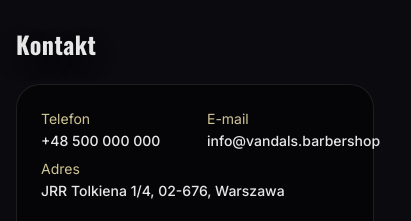
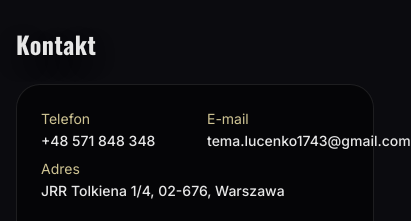
Before and after one commit to YaGlebs/vandals-site, a Next.js app: page / in a window 390 px wide. Shown: the part 2340-2561 px from the top of the page, 411 px wide, since content can reach past the window. Built offline with nearby package versions, Linux system fonts and the light colour scheme; grey boxes are pictures that could not be loaded.

Commit message:
chore: update contact phone and email

```diff
--- a/app/page.tsx
+++ b/app/page.tsx
@@ -616,11 +616,11 @@ export default function Home() {
             <dl className="grid grid-cols-2 gap-x-6 gap-y-2 text-sm">
               <div>
                 <dt className="text-[#e6d9a3]/90">{t('contactPhone')}</dt>
-                <dd className="font-medium mt-0.5">+48 500 000 000</dd>
+                <dd className="font-medium mt-0.5">+48 571 848 348</dd>
               </div>
               <div>
                 <dt className="text-[#e6d9a3]/90">{t('contactEmail')}</dt>
-                <dd className="font-medium mt-0.5">info@vandals.barbershop</dd>
+                <dd className="font-medium mt-0.5">tema.lucenko1743@gmail.com</dd>
               </div>
               <div className="col-span-2">
                 <dt className="text-[#e6d9a3]/90">{t('contactAddress')}</dt>
```
